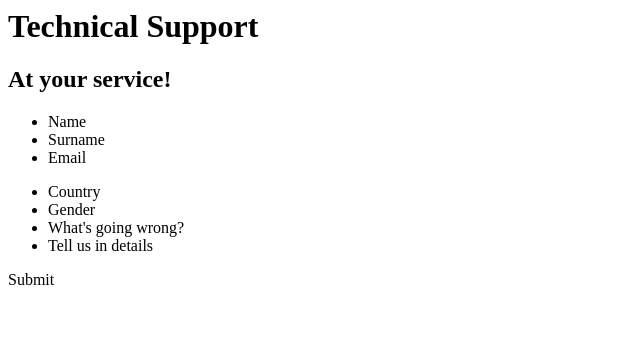
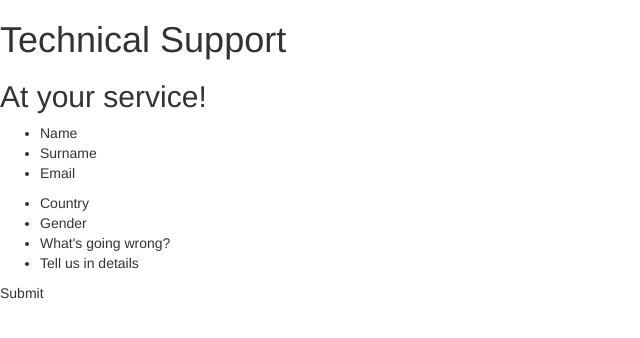
Before and after one commit to KJayce/Project-Number-1, a plain HTML site: page TechSupport.html in a window 1280 px wide. Shown: the whole page, without its empty margins (0-640 px from the left). Drawn offline with nearby package versions, Linux system fonts and the light colour scheme.

Commit message:
Adding Css

```diff
--- a/TechSupport.html
+++ b/TechSupport.html
@@ -1,14 +1,20 @@
-<!<!DOCTYPE html>
+<!DOCTYPE html>
 
 <html>
 
 <head>
     <meta name="UTF-8" content="html">
-    <link rel="typesheet" type="text/css" href="Techsupp.css">
+    <meta name="viewport" content="width=device-width, initial-scale=1.0">
+    <link href="https://maxcdn.bootstrapcdn.com/bootstrap/3.3.6/css/bootstrap.min.css" rel="stylesheet">
+    <link href='https://fonts.googleapis.com/css?family=Lato:300,400,700' rel='stylesheet' type='text/css'>
+    <link href="Techsupp.css" rel="typesheet" type="text/css">
     <title> Tech Support</title>
 </head>
 
 <body>
+    <form>
+
+
     <h1>Technical Support</h1>
 
     <h2>At your service!</h2>
@@ -28,6 +34,8 @@
 
     <div>Submit</div>
 
+    </form>
+
 
 </body>
 
--- a/Techsupp.css
+++ b/Techsupp.css
@@ -0,0 +1,19 @@
+body {
+    background-color: lightblue;
+}
+
+h1 {
+    text-align: left;
+    font-size: 20px;
+    font-family: 'Franklin Gothic Medium', 'Arial Narrow', Arial, sans-serif;
+}
+
+h2 {
+    text-align: center;
+    font-family: 'Franklin Gothic Medium', 'Arial Narrow', Arial, sans-serif;
+}
+
+ul {
+    padding: o;
+    list-style-type: none;
+}
```
